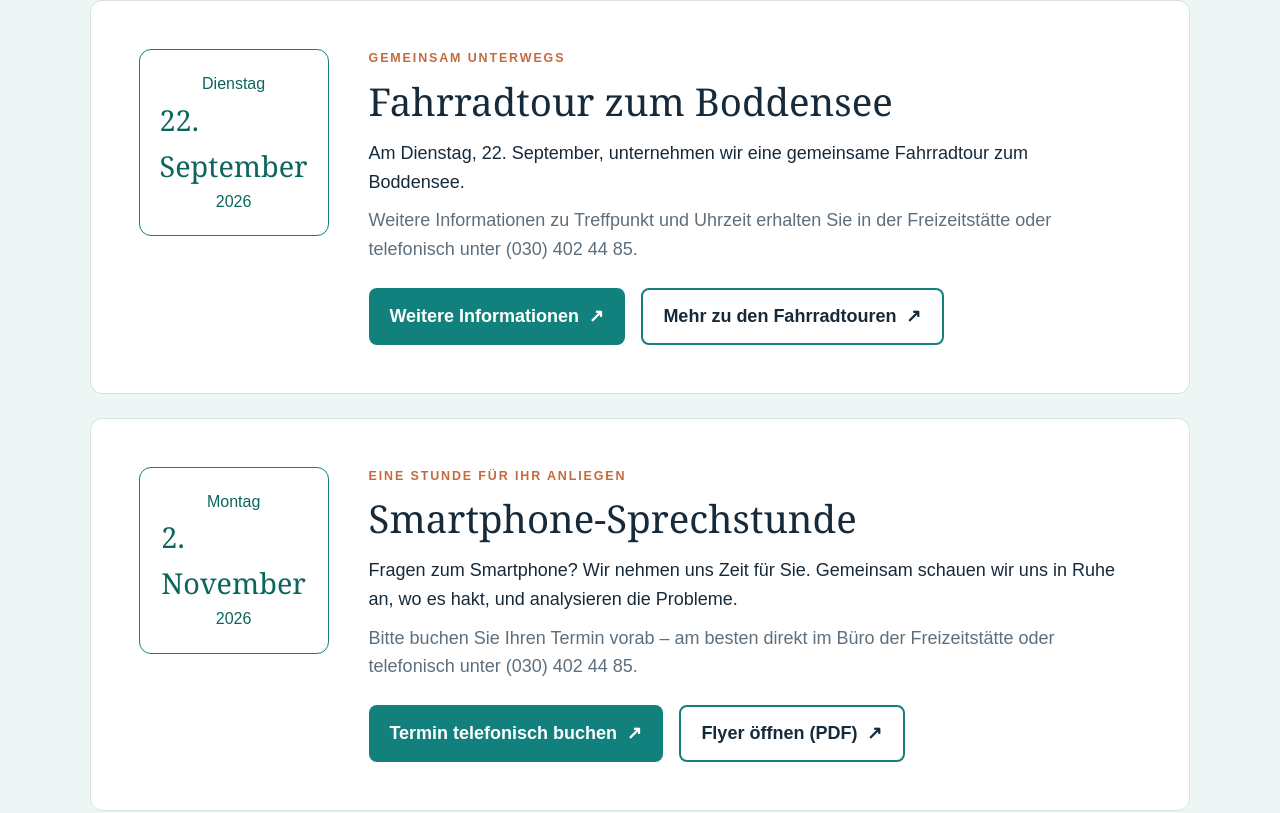
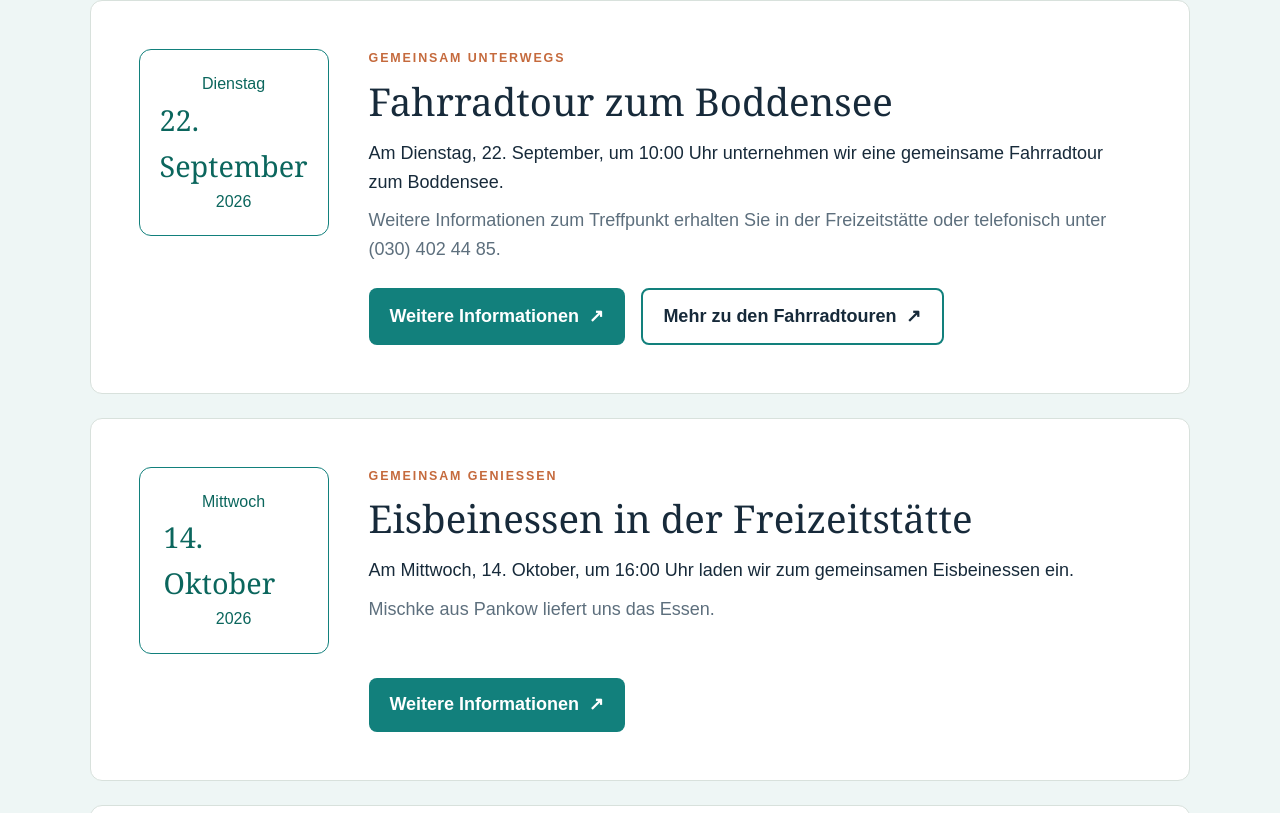
Before and after one commit to eb58/senioren-luebars.berlin, a Next.js app: page / in a window 1280 px wide. Shown: the part 1247-2060 px from the top of the page. Built offline with nearby package versions, Linux system fonts and the light colour scheme.

Commit message:
Termine für Fahrradtour und Eisbeinessen ergänzen

```diff
--- a/app/page.tsx
+++ b/app/page.tsx
@@ -120,12 +120,24 @@ export default function Home() {
               <div className="trip-copy">
                 <p className="eyebrow">Gemeinsam unterwegs</p>
                 <h3 id="boddensee-title">Fahrradtour zum Boddensee</h3>
-                <p>Am Dienstag, 22. September, unternehmen wir eine gemeinsame Fahrradtour zum Boddensee.</p>
-                <p>Weitere Informationen zu Treffpunkt und Uhrzeit erhalten Sie in der Freizeitstätte oder telefonisch unter (030) 402 44 85.</p>
+                <p>Am Dienstag, 22. September, um 10:00 Uhr unternehmen wir eine gemeinsame Fahrradtour zum Boddensee.</p>
+                <p>Weitere Informationen zum Treffpunkt erhalten Sie in der Freizeitstätte oder telefonisch unter (030) 402 44 85.</p>
               </div>
               <div className="news-actions">
                 <a className="button button-primary" href="tel:+49304024485">Weitere Informationen <Arrow /></a>
                 <Link className="button button-ghost" href="/aktivitaeten/fahrradtouren">Mehr zu den Fahrradtouren <Arrow /></Link>
+              </div>
+            </article>
+            <article className="trip-announcement" aria-labelledby="eisbeinessen-title">
+              <time className="trip-date" dateTime="2026-10-14T16:00">Mittwoch<strong>14. Oktober</strong>2026</time>
+              <div className="trip-copy">
+                <p className="eyebrow">Gemeinsam genießen</p>
+                <h3 id="eisbeinessen-title">Eisbeinessen in der Freizeitstätte</h3>
+                <p>Am Mittwoch, 14. Oktober, um 16:00 Uhr laden wir zum gemeinsamen Eisbeinessen ein.</p>
+                <p>Mischke aus Pankow liefert uns das Essen.</p>
+              </div>
+              <div className="news-actions">
+                <a className="button button-primary" href="tel:+49304024485">Weitere Informationen <Arrow /></a>
               </div>
             </article>
             <article className="trip-announcement" aria-labelledby="smartphone-title">
```
